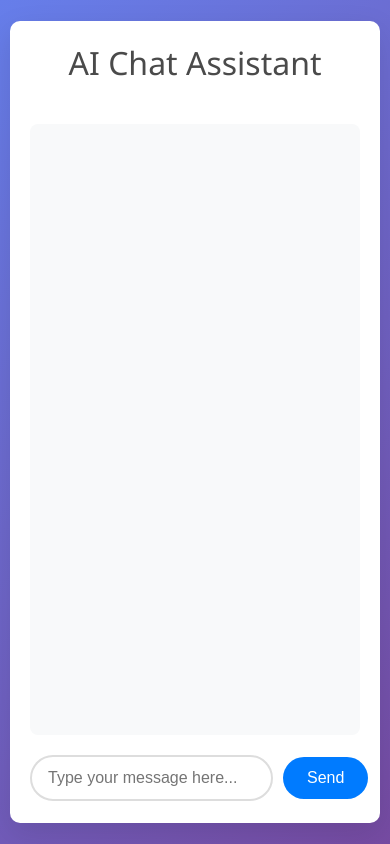
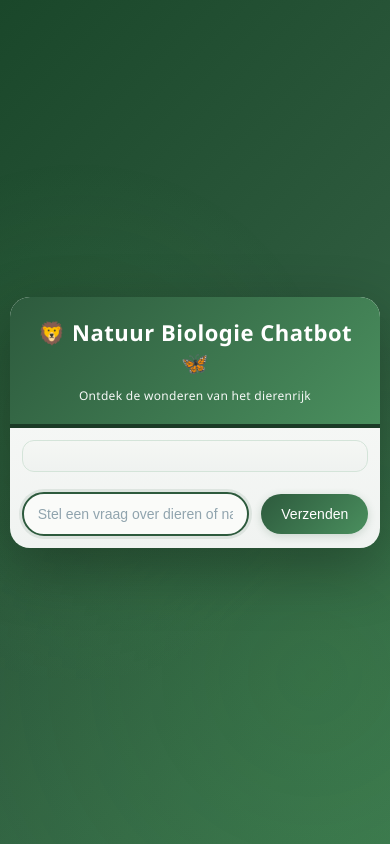
Before and after one commit to HRDaniVW/prg08-taalmodel, a website: page public/index.html in a window 390 px wide. Drawn offline with nearby package versions, Linux system fonts and the light colour scheme.

Commit message:
Complete project.

```diff
--- a/package.json
+++ b/package.json
@@ -13,9 +13,9 @@
   "license": "ISC",
   "author": "",
   "type": "module",
-  "main": "index.js",
+  "main": "server.js",
   "scripts": {
-    "test": "echo \"Error: no test specified\" && exit 1"
+    "test": "node --watch --env-file=.env server.js"
   },
   "dependencies": {
     "@langchain/core": "^1.1.41",
--- a/public/app.js
+++ b/public/app.js
@@ -7,25 +7,23 @@ async function sendChat() {
     if (!prompt) return;
 
     addMessage(prompt, 'user');
-
     input.value = '';
 
     btn.classList.add("loading");
     btn.disabled = true;
-    btn.textContent = "Sending...";
+    btn.textContent = "Verzenden...";
 
     try {
         const response = await fetch("/api/test", {
             method: "POST",
             headers: { "Content-Type": "application/json" },
             body: JSON.stringify({ prompt })
+        });
 
-        });
         const data = await response.json();
-        console.log(data);
 
         if (!response.ok) {
-            throw new Error(data?.error || 'Server error');
+            throw new Error(data?.error || 'Server fout opgetreden');
         }
 
         const aiText = data?.response?.messages ?? data?.messages ?? data?.response ?? '';
@@ -33,13 +31,12 @@ async function sendChat() {
         addMessage(aiText, 'ai', { tokens: aiTokens });
     } catch (error) {
         console.error(error);
-        addMessage("Error: Unable to get response from server.", 'ai');
+        addMessage("Oops! Ik kon helaas geen antwoord geven. Probeer het later nogmaals. 🔄", 'ai');
     }
 
     btn.classList.remove("loading");
     btn.disabled = false;
-    btn.textContent = "Send";
-
+    btn.textContent = "Verzenden";
     messagesDiv.scrollTop = messagesDiv.scrollHeight;
 }
 
@@ -49,7 +46,6 @@ function addMessage(text, type, meta = {}) {
     const safeText = text ?? '';
 
     if (type === 'ai') {
-        // Render markdown for AI messages
         messageDiv.innerHTML = marked.parse(String(safeText));
 
         if (typeof meta.tokens === 'number') {
@@ -59,7 +55,6 @@ function addMessage(text, type, meta = {}) {
             messageDiv.appendChild(tokenDiv);
         }
     } else {
-        // Plain text for user messages
         messageDiv.textContent = safeText;
     }
 
@@ -69,7 +64,7 @@ function addMessage(text, type, meta = {}) {
 btn.addEventListener("click", sendChat);
 
 input.addEventListener("keypress", (e) => {
-    if (e.key === "Enter") {
+    if (e.key === "Enter" && !btn.disabled) {
         sendChat();
     }
 });
--- a/public/index.html
+++ b/public/index.html
@@ -1,20 +1,26 @@
 <!DOCTYPE html>
-<html lang="en">
+<html lang="nl">
 <head>
     <meta charset="UTF-8">
     <meta name="viewport" content="width=device-width, initial-scale=1.0">
-    <title>Chat App</title>
+    <title>Natuur Biologie Chatbot - Dieren Q&A</title>
     <link rel="stylesheet" href="style.css">
     <script src="https://cdn.jsdelivr.net/npm/marked/marked.min.js"></script>
 </head>
 <body>
+    <div class="background-decoration"></div>
     <div class="container">
-        <h1>AI Chat Assistant</h1>
+        <div class="header">
+            <div class="header-content">
+                <h1>🦁 Natuur Biologie Chatbot 🦋</h1>
+                <p class="subtitle">Ontdek de wonderen van het dierenrijk</p>
+            </div>
+        </div>
         <div id="chat-container">
             <div id="messages"></div>
             <div id="input-area">
-                <input type="text" id="message-input" placeholder="Type your message here...">
-                <button id="send-button">Send</button>
+                <input type="text" id="message-input" placeholder="Stel een vraag over dieren of natuur..." autofocus>
+                <button id="send-button">Verzenden</button>
             </div>
         </div>
     </div>
--- a/public/style.css
+++ b/public/style.css
@@ -1,125 +1,224 @@
 /* General Styles */
+* {
+    box-sizing: border-box;
+}
+
 body {
     font-family: 'Segoe UI', Tahoma, Geneva, Verdana, sans-serif;
-    background: linear-gradient(135deg, #667eea 0%, #764ba2 100%);
+    background: linear-gradient(135deg, #1a472a 0%, #2d5a3d 50%, #3d7a4f 100%);
     margin: 0;
     padding: 0;
     display: flex;
     justify-content: center;
     align-items: center;
     min-height: 100vh;
-    color: #333;
+    color: #2c3e50;
+    position: relative;
+    overflow: hidden;
+}
+
+.background-decoration {
+    position: fixed;
+    top: 0;
+    left: 0;
+    width: 100%;
+    height: 100%;
+    background-image:
+        radial-gradient(circle at 20% 50%, rgba(76, 175, 80, 0.1) 0%, transparent 50%),
+        radial-gradient(circle at 80% 80%, rgba(56, 142, 60, 0.1) 0%, transparent 50%);
+    pointer-events: none;
+    z-index: -1;
 }
 
 .container {
-    max-width: 800px;
-    width: 100%;
-    background: white;
-    border-radius: 10px;
-    box-shadow: 0 10px 30px rgba(0, 0, 0, 0.1);
+    max-width: 900px;
+    width: 95%;
+    background: linear-gradient(to bottom, #fafbf9 0%, #f0f3f1 100%);
+    border-radius: 20px;
+    box-shadow: 0 20px 60px rgba(0, 0, 0, 0.3);
     overflow: hidden;
+    display: flex;
+    flex-direction: column;
+    max-height: 90vh;
+}
+
+.header {
+    background: linear-gradient(135deg, #2d5a3d 0%, #4a8f5e 100%);
+    padding: 30px 20px;
+    color: white;
+    border-bottom: 4px solid #1b3a26;
+}
+
+.header-content {
+    text-align: center;
 }
 
 h1 {
-    text-align: center;
-    margin: 20px 0;
-    color: #4a4a4a;
+    margin: 0 0 10px 0;
+    font-size: 28px;
+    font-weight: 600;
+    letter-spacing: 0.5px;
+}
+
+.subtitle {
+    margin: 0;
+    font-size: 14px;
+    opacity: 0.95;
     font-weight: 300;
+    letter-spacing: 0.3px;
 }
 
 /* Chat Container */
 #chat-container {
     display: flex;
     flex-direction: column;
-    height: 70vh;
+    height: 100%;
     padding: 20px;
-    box-sizing: border-box;
+    flex: 1;
 }
 
 #messages {
     flex: 1;
     overflow-y: auto;
-    padding: 10px;
-    background: #f8f9fa;
-    border-radius: 8px;
+    padding: 15px;
+    background: linear-gradient(180deg, #f5f7f4 0%, #eff2f0 100%);
+    border-radius: 12px;
     margin-bottom: 20px;
     display: flex;
     flex-direction: column;
-    gap: 10px;
+    gap: 12px;
+    border: 1px solid #d4e4d9;
+}
+
+#messages::-webkit-scrollbar {
+    width: 8px;
+}
+
+#messages::-webkit-scrollbar-track {
+    background: transparent;
+}
+
+#messages::-webkit-scrollbar-thumb {
+    background: #4a8f5e;
+    border-radius: 4px;
 }
 
 /* Message Bubbles */
 .message {
-    max-width: 70%;
-    padding: 12px 16px;
-    border-radius: 18px;
+    max-width: 75%;
+    padding: 14px 16px;
+    border-radius: 16px;
     word-wrap: break-word;
-    line-height: 1.4;
+    line-height: 1.5;
+    font-size: 15px;
+    animation: slideIn 0.3s ease-out;
+}
+
+@keyframes slideIn {
+    from {
+        opacity: 0;
+        transform: translateY(10px);
+    }
+    to {
+        opacity: 1;
+        transform: translateY(0);
+    }
 }
 
 .message.user {
     align-self: flex-end;
-    background: #007bff;
+    background: linear-gradient(135deg, #2d5a3d 0%, #4a8f5e 100%);
     color: white;
     border-bottom-right-radius: 4px;
+    box-shadow: 0 2px 8px rgba(45, 90, 61, 0.2);
 }
 
 .message.ai {
     align-self: flex-start;
-    background: #e9ecef;
-    color: #333;
+    background: linear-gradient(135deg, #e8f5e9 0%, #c8e6c9 100%);
+    color: #1b5e20;
     border-bottom-left-radius: 4px;
+    box-shadow: 0 2px 8px rgba(76, 175, 80, 0.15);
+    border-left: 4px solid #4a8f5e;
 }
 
 /* Input Area */
 #input-area {
     display: flex;
-    gap: 10px;
+    gap: 12px;
     align-items: center;
 }
 
 #message-input {
     flex: 1;
-    padding: 12px 16px;
-    border: 2px solid #ddd;
+    padding: 14px 18px;
+    border: 2px solid #4a8f5e;
     border-radius: 25px;
-    font-size: 16px;
+    font-size: 15px;
     outline: none;
-    transition: border-color 0.3s;
+    transition: all 0.3s ease;
+    background: white;
+    color: #2c3e50;
+}
+
+#message-input::placeholder {
+    color: #90a4ae;
 }
 
 #message-input:focus {
-    border-color: #007bff;
+    border-color: #2d5a3d;
+    box-shadow: 0 0 0 3px rgba(45, 90, 61, 0.1);
+    background: #fafbf9;
 }
 
 #send-button {
-    padding: 12px 24px;
-    background: #007bff;
+    padding: 14px 28px;
+    background: linear-gradient(135deg, #2d5a3d 0%, #4a8f5e 100%);
     color: white;
     border: none;
     border-radius: 25px;
-    font-size: 16px;
+    font-size: 15px;
     cursor: pointer;
-    transition: background 0.3s;
+    transition: all 0.3s ease;
+    font-weight: 500;
+    box-shadow: 0 2px 8px rgba(45, 90, 61, 0.2);
 }
 
 #send-button:hover:not(:disabled) {
-    background: #0056b3;
+    background: linear-gradient(135deg, #1b3a26 0%, #2d5a3d 100%);
+    box-shadow: 0 4px 12px rgba(45, 90, 61, 0.3);
+    transform: translateY(-2px);
 }
 
 #send-button:disabled {
-    background: #ccc;
+    background: #bdbdbd;
     cursor: not-allowed;
+    opacity: 0.6;
 }
 
 #send-button.loading {
-    background: #28a745;
+    background: linear-gradient(135deg, #388e3c 0%, #66bb6a 100%);
 }
 
 /* Markdown Styles */
 .message.ai h1, .message.ai h2, .message.ai h3 {
     margin-top: 0;
-    color: #495057;
+    color: #1b5e20;
+    font-weight: 600;
+}
+
+.message.ai h1 {
+    font-size: 1.3em;
+    border-bottom: 2px solid #4a8f5e;
+    padding-bottom: 8px;
+}
+
+.message.ai h2 {
+    font-size: 1.15em;
+}
+
+.message.ai h3 {
+    font-size: 1em;
 }
 
 .message.ai p {
@@ -131,6 +230,7 @@ h1 {
     padding: 2px 4px;
     border-radius: 3px;
     font-family: 'Courier New', monospace;
+    color: #2d5a3d;
 }
 
 .message.ai pre {
@@ -138,6 +238,7 @@ h1 {
     padding: 10px;
     border-radius: 5px;
     overflow-x: auto;
+    border-left: 4px solid #4a8f5e;
 }
 
 .message.ai pre code {
@@ -157,25 +258,82 @@ h1 {
     padding-left: 20px;
 }
 
+.message.ai li {
+    margin: 4px 0;
+}
+
 .message.ai blockquote {
-    border-left: 4px solid #ddd;
+    border-left: 4px solid #4a8f5e;
     margin: 10px 0;
     padding-left: 10px;
-    color: #666;
+    color: #1b5e20;
+    font-style: italic;
+}
+
+.message.ai a {
+    color: #2d5a3d;
+    text-decoration: underline;
 }
 
 /* Responsive */
-@media (max-width: 600px) {
+@media (max-width: 768px) {
     .container {
         margin: 10px;
-        height: 95vh;
+        max-height: 95vh;
     }
 
     #chat-container {
-        height: 85vh;
+        padding: 15px;
     }
 
     .message {
         max-width: 85%;
     }
+
+    h1 {
+        font-size: 24px;
+    }
+
+    .subtitle {
+        font-size: 13px;
+    }
 }
+
+@media (max-width: 600px) {
+    .container {
+        margin: 5px;
+        max-height: 95vh;
+    }
+
+    .header {
+        padding: 20px 15px;
+    }
+
+    h1 {
+        font-size: 22px;
+    }
+
+    .subtitle {
+        font-size: 12px;
+    }
+
+    #chat-container {
+        padding: 12px;
+    }
+
+    .message {
+        max-width: 90%;
+        padding: 12px 14px;
+        font-size: 14px;
+    }
+
+    #message-input {
+        padding: 12px 14px;
+        font-size: 14px;
+    }
+
+    #send-button {
+        padding: 12px 20px;
+        font-size: 14px;
+    }
+}
--- a/server.js
+++ b/server.js
@@ -5,7 +5,7 @@ const app = express();
 app.use(express.json())
 
 app.get("/api/test", async(req, res)=> {
-    const result = await callOpenAI();
+    const result = await callOpenAI("Stel jezelf voor als een biologie chatbot!");
     res.json({response: result});
 })
 
@@ -16,4 +16,4 @@ app.post("/api/test", async(req, res)=> {
 })
 
 app.use(express.static("public"));
-app.listen(3000, () => console.log(`Serving on http://localhost:3000`))
+app.listen(3000, () => console.log(`Natuur Biologie Chatbot actief op http://localhost:3000`))
```
Also changed, not shown: chat.js (+49 -3 lines).
